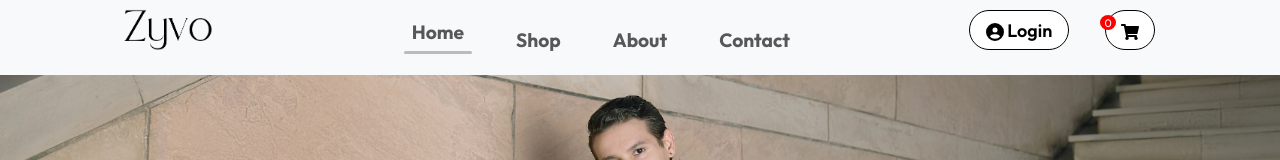
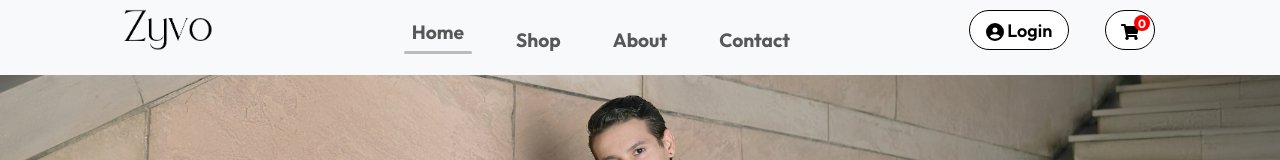
Before and after one commit to risnanrv/zyvo-ecommerce, a React (Vite) app: page / in a window 1280 px wide. Shown: the top 160 px of the page. Built offline with nearby package versions, Linux system fonts and the light colour scheme.

Commit message:
fix errors

```diff
--- a/src/components/CategorySection/CategorySection.css
+++ b/src/components/CategorySection/CategorySection.css
@@ -140,7 +140,7 @@
     }
 
     .category-card {
-      max-width: 240px;
+      max-width: 200px;
     }
   }
 
@@ -164,6 +164,18 @@
     .category-title {
       font-size: 1.3rem;
     }
+    .category-card {
+        width: 100%;
+        max-width: 280px;
+        border-radius: 12px;
+        overflow: hidden;
+        box-shadow: 0 10px 30px rgba(0, 0, 0, 0.05);
+        transition: all 0.3s ease;
+        cursor: pointer;
+        background: white;
+        position: relative;
+      }
+
   }
 
   @media (max-width: 575px) {
--- a/src/components/ItemCard/Item.css
+++ b/src/components/ItemCard/Item.css
@@ -184,7 +184,7 @@
 
 @media (max-width: 576px) {
   .item-card {
-      max-width: 160px;
+    max-width: 260px;
   }
 
   .item-details {
@@ -213,8 +213,8 @@
   }
 }
 
-  @media (max-width: 400px) {
+@media screen and (max-width: 400px) {
   .item-card {
-      max-width: 140px;
+    width: 200px ;
   }
 }
--- a/src/components/ItemCard/Item.jsx
+++ b/src/components/ItemCard/Item.jsx
@@ -32,12 +32,12 @@ function Item(props) {
           }}>
             <FaHeart />
           </button>
-          <button className="action-btn cart-btn" onClick={(e) => {
+          {/* <button className="action-btn cart-btn" onClick={(e) => {
             e.stopPropagation()
 
           }}>
             <FaShoppingCart />
-          </button>
+          </button> */}
         </div>
       </div>
 
--- a/src/components/Navbar/Navbar.css
+++ b/src/components/Navbar/Navbar.css
@@ -145,29 +145,41 @@
   transition: all 0.3s ease-in-out;
   margin-top: 5px;
 }
-.cart-quantity{
-  width: 16px;
-    height: 15px;
+.cart-container {
+    position: relative;
+    display: inline-block; /* Ensures the container fits the cart icon */
+}
+
+
+.cart-quantity {
+  position: absolute;
+    top: 26px;
+    right: 21px;
+    transform: translate(50%, -50%);
+    width: 16px;
+    height: 16px;
     background-color: red;
     color: white;
-    font-size: 11px;
+    font-size: 12px;
     text-align: center;
+    line-height: 18px;
     border-radius: 50%;
-    position: absolute;
-    z-index: 100;
-    top: 35px;
-    right: 164px;
+    font-weight: bold;
 }
+
+
 .cart-quantity-overlay{
-  width: 16px;
-  height: 15px;
+  position: absolute;
+  top: 25px;
+    right: 29px;
+  transform: translate(50%, -50%); /* Moves the badge to the top-right */
+  width: 18px;
+  height: 18px;
   background-color: red;
   color: white;
-  font-size: 11px;
+  font-size: 12px;
   text-align: center;
+  line-height: 18px;
   border-radius: 50%;
-  position: absolute;
-  z-index: 100;
-  right: 147px;
-  bottom: 160px;
+  font-weight: bold;
 }
--- a/src/components/Navbar/Navbar.jsx
+++ b/src/components/Navbar/Navbar.jsx
@@ -55,8 +55,8 @@ function NavbarSection() {
               <Nav.Link>
                 <button onClick={() => navigate('/login')} className='login-nav'><FaCircleUser /> Login</button>
               </Nav.Link>
-              <Nav.Link>
-                <button onClick={() => navigate('/cart')} className="cart-nav"><FaShoppingCart /></button>
+              <Nav.Link className='cart-container'>
+                <button  onClick={() => navigate('/cart')} className="cart-nav"><FaShoppingCart /></button>
                 <div className="cart-quantity"> {getTotalCartItems()}</div>
 
               </Nav.Link>
@@ -81,7 +81,7 @@ function NavbarSection() {
           <Nav.Link>
                 <button onClick={() => navigate('/login')} className='login-nav'><FaCircleUser /> Login</button>
               </Nav.Link>
-              <Nav.Link>
+              <Nav.Link className='cart-container'>
                 <button  onClick={() => navigate('/cart')} className="cart-nav"><FaShoppingCart /></button>
                 <div className="cart-quantity-overlay"> {getTotalCartItems()}</div>
 
```
Lines whose indentation alone changed are shown as unchanged.
